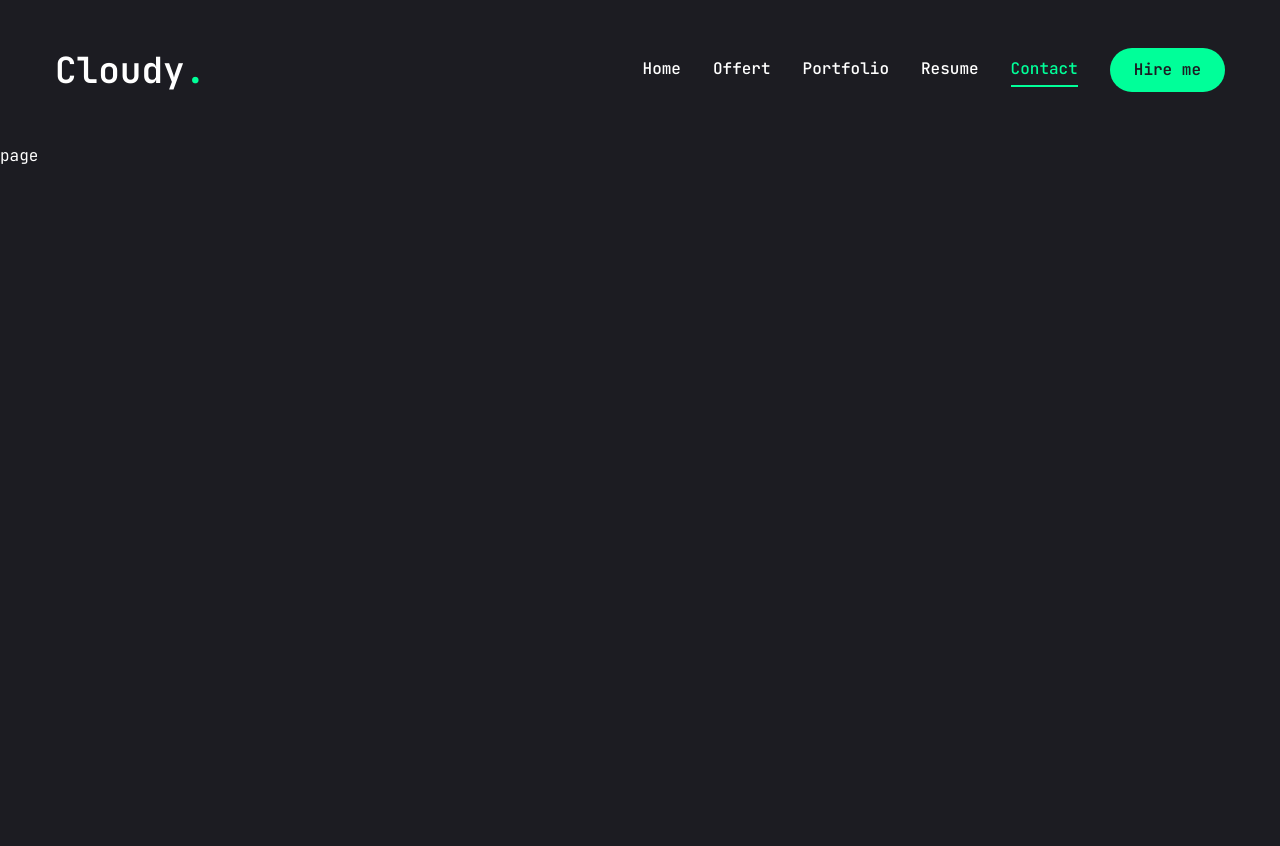
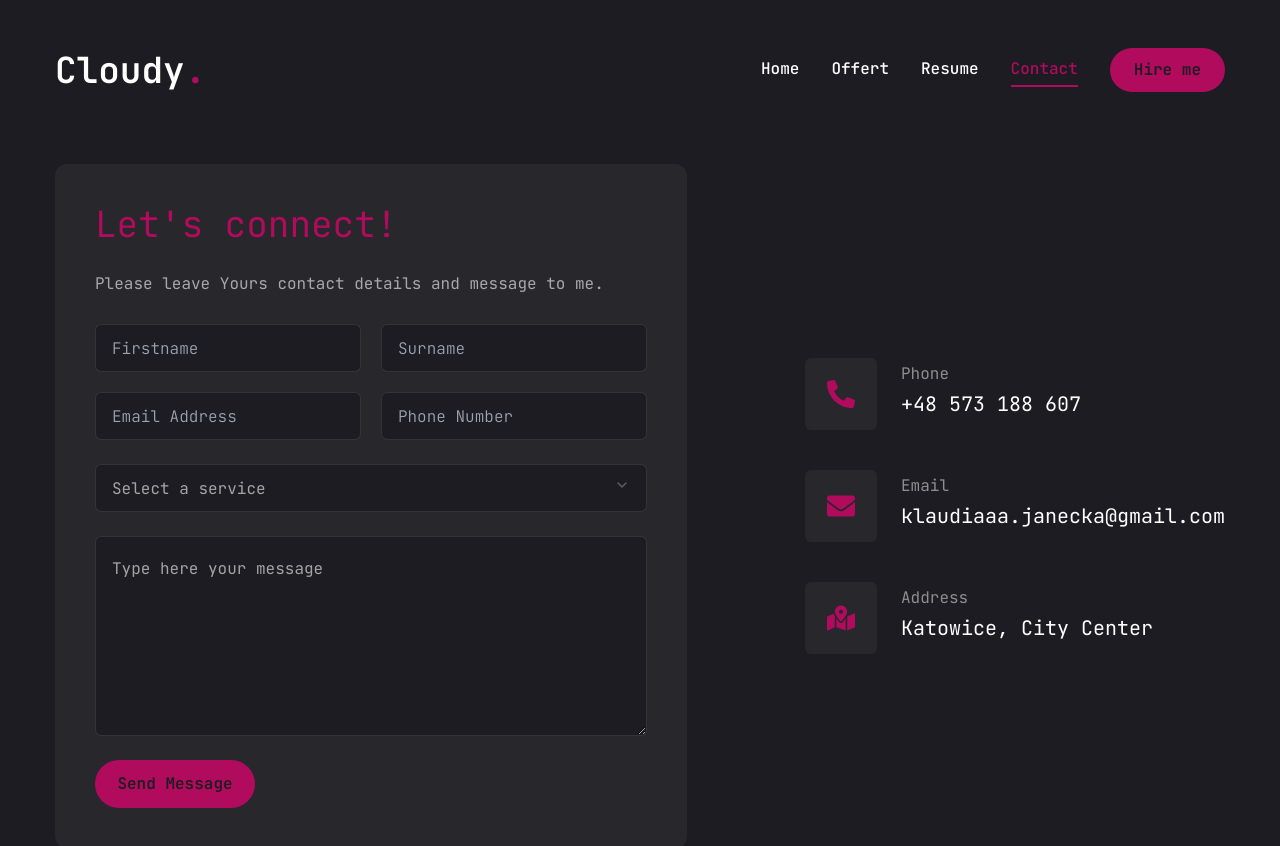
Before and after one commit to klaudiaaaj/cloud_portfolio, a Next.js app: page /contact in a window 1280 px wide. Shown: the top 846 px of the page. Before the commit the page ends 800 px from the top, so only its background shows below. Built offline with nearby package versions, Linux system fonts and the light colour scheme.

Commit message:
Change the color and customize

```diff
--- a/app/contact/page.jsx
+++ b/app/contact/page.jsx
@@ -1,9 +1,100 @@
+"use client"
+
+import { ButtonCon } from '@/components/ui/ButtonCon'
+import { Input } from '@/components/ui/input'
+import { Textarea } from '@/components/ui/textarea'
+import {Select, SelectContent, SelectGroup, SelectItem, SelectLabel, SelectTrigger, SelectValue} from '@/components/ui/select'
+
 import React from 'react'
+import {FaPhoneAlt, FaEnvelope, FaMapMarkedAlt} from "react-icons/fa"
+import { motion } from 'framer-motion'
 
-function page() {
-  return (
-    <div>page</div>
-  )
-}
+const info =[
+  {
+    icon:<FaPhoneAlt />,
+    title:"Phone",
+    value: "+48 573 188 607"
+  },
+  {
+    icon:<FaEnvelope />,
+    title:"Email",
+    value: "klaudiaaa.janecka@gmail.com"
+  },
+  {
+    icon:<FaMapMarkedAlt />,
+    title:"Address",
+    value: "Katowice, City Center"
+  },
+]
 
-export default page
+const Contact = () => {
+return(
+  <motion.section
+  initial={{opacity: 0}}
+  animate={{
+    opacity:1,
+    transition: {delay:1.5, duration: 0.4, ease: "easeIn"}
+  }} className="py-6"
+  >
+<div className='container mx-auto'>
+<div className='flex flex-col xl:flex-row gap-[30px]'>
+  <div className='xl:h-[60%] xl:w-[54%] order-2 xl:order-none'>
+    <form className='flex flex-col gap-6 p-10 bg-[#27272c] rounded-xl'>
+      <h3 className='text-4xl text-accent'>Let's connect!</h3>
+      <p className="text-white/60">Please leave Yours contact details and message to me.  </p>
+      <div className="grid grid-cols-1 md:grid-cols-2 gap-5">
+        <Input type="firstname" placeholder="Firstname"/>
+        <Input type="surname" placeholder="Surname"/>
+        <Input type="email" placeholder="Email Address"/>
+        <Input type="Phone" placeholder="Phone Number"/>
+      </div>
+      <Select>
+        <SelectTrigger className="w-full">
+          <SelectValue  placeholder="Select a service" />
+        </SelectTrigger>
+        <SelectContent>
+          <SelectGroup>
+            <SelectLabel> Select a service
+            </SelectLabel>
+              <SelectItem value ="est"> Web Development - Let me build/modify your website </SelectItem>
+              <SelectItem value ="est"> DevOps service - Let me help you with your infrastructure </SelectItem>
+              <SelectItem value ="est"> Database Engineering - Let me perform database, structural moderations </SelectItem>
+              <SelectItem value ="est"> Hire Me - Connect with me to give me a job proposal </SelectItem>
+              <SelectItem value ="est"> Software Consultation </SelectItem>
+              <SelectItem value ="est"> Other </SelectItem>
+          </SelectGroup>
+        </SelectContent>
+      </Select>
+      <Textarea className="h-[200px] w-full rounded-md border-white/10 bg-primary px-4 py-5 text-base placeholder:text-white/60 focus:border-accent/50 outline-none focus-visible:ring-offset-0 disabled-cursor-not-allowed disabled:opacity-50"
+      placeholder="Type here your message">
+      </Textarea>
+      <ButtonCon size="md" className="max-w-40">
+      Send Message
+    </ButtonCon>
+    </form>
+
+  </div>
+  <div className='flex-1 flex items-center xl:justify-end order-1 xl:order-none mb-8 xl:mb-0'>
+  <ul className='flex flex-col gap-10'>
+    {info.map((item, index) => {
+      return (
+        <li key={index} className='flex items-start gap-6 xl:flex-row'>
+          <div className='w-[52px] h-[52px] xl:w-[72px] xl:h-[72px] text-[28px] bg-[#27272c] text-accent rounded-md flex items-center justify-center'>
+        {item.icon}
+          </div>
+          <div className='flex-1 flex flex-col xl:items-start'>
+            <p className='text-white/50'>{item.title}</p>
+            <h3 className='text-xl xl:ml-0'>{item.value}</h3>
+          </div>
+        </li>
+      );
+    })}
+  </ul>
+</div>
+</div>
+
+</div>
+
+  </motion.section>
+)}
+export default Contact
--- a/app/globals.css
+++ b/app/globals.css
@@ -11,7 +11,13 @@ body {
     text-wrap: balance;
   }
 }
-
+@font-face {
+  font-family: 'JetBrains Mono';
+  src: url('/fonts/JetBrainsMono-Regular.woff2') format('woff2');
+  font-weight: 400;
+  font-style: normal;
+  font-display: swap;
+}
 @layer base {
   :root {
     --background: 0 0% 100%;
@@ -93,7 +99,7 @@ body {
     -webkit-text-stroke: 1px #ffffff;
   }
   .text-outline-hover{
-    -webkit-text-stroke: 1px #00ff99;
+    -webkit-text-stroke: 1px #b00b5d;
   }
     .semi-muted-foreground {
       color: hsl(240, 5%, 64.9%);
--- a/app/layout.js
+++ b/app/layout.js
@@ -8,6 +8,7 @@ const jetbrainsMono = JetBrains_Mono({
   subsets: ['latin'],
   weight: ['100', '200', '300', '400', '500', '600', '700'],
   variable: '--font-jetbrains-mono',
+  display: "swap",
 })
 
 const geistSans = localFont({
@@ -29,7 +30,7 @@ export default function RootLayout({ children }) {
   return (
     <html lang="en">
       <body
-        className={jetbrainsMono.className}
+      style={{fontFamily: "'JetBrains Mono', monospace"}}
       >
       <Header/>
       <PageTransistion>
--- a/app/page.js
+++ b/app/page.js
@@ -27,7 +27,7 @@ export default function Home() {
             </div>
           </div>
          </div>
-      <div className="order-1 xl:order-none mb-8 xl:mb-0">
+      <div className="order-1 xl:order-none px-2 mb-8 xl:mb-0">
       <HeaderPhoto/>
          </div>
      </div>
--- a/app/portfolio/page.jsx
+++ /dev/null
@@ -1,9 +0,0 @@
-import React from 'react'
-
-function Portfolio() {
-  return (
-    <div>Portfolio page</div>
-  )
-}
-
-export default Portfolio
--- a/components/HeaderPhoto.jsx
+++ b/components/HeaderPhoto.jsx
@@ -36,7 +36,7 @@ function HeaderPhoto() {
             cx="253"
             cy="253"
             r="250"
-            stroke="#00ff99"
+            stroke="#951555"
             strokeWidth="4"
             strokeLinecap="round"
             strokeLinejoin="round"
--- a/components/nav.jsx
+++ b/components/nav.jsx
@@ -12,10 +12,6 @@ import { usePathname
     {
         name:'offert',
         path:'/offert'
-    },
-    {
-        name:'portfolio',
-        path:'/portfolio'
     },
     {
         name:'resume',
--- a/components/ui/input.jsx
+++ b/components/ui/input.jsx
@@ -7,7 +7,7 @@ const Input = React.forwardRef(({ className, type, ...props }, ref) => {
     (<input
       type={type}
       className={cn(
-        "flex h-10 w-full rounded-md border border-input bg-background px-3 py-2 text-sm ring-offset-background file:border-0 file:bg-transparent file:text-sm file:font-medium file:text-foreground placeholder:text-muted-foreground focus-visible:outline-none focus-visible:ring-2 focus-visible:ring-ring focus-visible:ring-offset-2 disabled:cursor-not-allowed disabled:opacity-50",
+        "flex h-12 w-full rounded-md border border-white/10  bg-primary px-4 py-5 text-sm ring-offset-background file:border-0 file:bg-transparent file:text-sm file:font-medium text-base font-light file:text-foreground  focus:border-accent disabled:cursor-not-allowed disabled:opacity-50 outline-none",
         className
       )}
       ref={ref}
--- a/components/ui/select.jsx
+++ b/components/ui/select.jsx
@@ -16,7 +16,7 @@ const SelectTrigger = React.forwardRef(({ className, children, ...props }, ref)
   <SelectPrimitive.Trigger
     ref={ref}
     className={cn(
-      "flex h-10 w-full items-center justify-between rounded-md border border-input bg-background px-3 py-2 text-sm ring-offset-background placeholder:text-muted-foreground focus:outline-none focus:ring-2 focus:ring-ring focus:ring-offset-2 disabled:cursor-not-allowed disabled:opacity-50 [&>span]:line-clamp-1",
+      "flex h-[48px] w-full item-center justify-between bg-primary text-base rounded-md border border-white/10 px-4 py-3 text-white/60 placeholder:text-white/10 focus:border-accent/50 outline-none",
       className
     )}
     {...props}>
@@ -54,7 +54,7 @@ const SelectContent = React.forwardRef(({ className, children, position = "poppe
     <SelectPrimitive.Content
       ref={ref}
       className={cn(
-        "relative z-50 max-h-96 min-w-[8rem] overflow-hidden rounded-md border bg-popover text-popover-foreground shadow-md data-[state=open]:animate-in data-[state=closed]:animate-out data-[state=closed]:fade-out-0 data-[state=open]:fade-in-0 data-[state=closed]:zoom-out-95 data-[state=open]:zoom-in-95 data-[side=bottom]:slide-in-from-top-2 data-[side=left]:slide-in-from-right-2 data-[side=right]:slide-in-from-left-2 data-[side=top]:slide-in-from-bottom-2",
+        "relative z-50 max-h-96 min-w-[8rem] overflow-hidden rounded-md border-white/10 bg-primary text-white shadow-md data-[state=open]:animate-in data-[state=closed]:animate-out data-[state=closed]:fade-out-0 data-[state=open]:fade-in-0 data-[state=closed]:zoom-out-95 data-[state=open]:zoom-in-95 data-[side=bottom]:slide-in-from-top-2 data-[side=left]:slide-in-from-right-2 data-[side=right]:slide-in-from-left-2 data-[side=top]:slide-in-from-bottom-2",
         position === "popper" &&
           "data-[side=bottom]:translate-y-1 data-[side=left]:-translate-x-1 data-[side=right]:translate-x-1 data-[side=top]:-translate-y-1",
         className
--- a/components/ui/textarea.jsx
+++ b/components/ui/textarea.jsx
@@ -6,7 +6,7 @@ const Textarea = React.forwardRef(({ className, ...props }, ref) => {
   return (
     (<textarea
       className={cn(
-        "flex min-h-[80px] w-full rounded-md border border-input bg-background px-3 py-2 text-sm ring-offset-background placeholder:text-muted-foreground focus-visible:outline-none focus-visible:ring-2 focus-visible:ring-ring focus-visible:ring-offset-2 disabled:cursor-not-allowed disabled:opacity-50",
+        "flex min-h-[80px] w-full rounded-md border border-input bg-background px-3 py-2 text-sm ring-offset-background placeholder:text-muted-foreground focus-visible:outline-none  disabled:cursor-not-allowed disabled:opacity-50",
         className
       )}
       ref={ref}
--- a/package.json
+++ b/package.json
@@ -28,6 +28,7 @@
     "react-countup": "^6.5.3",
     "react-dom": "^18",
     "react-icons": "^5.4.0",
+    "react-select": "^5.10.0",
     "scrollarea": "^1.0.0",
     "tailwind-merge": "^2.5.3",
     "tailwindcss-animate": "^1.0.7"
--- a/tailwind.config.js
+++ b/tailwind.config.js
@@ -45,8 +45,8 @@ module.exports = {
   				foreground: 'hsl(var(--muted-foreground))'
   			},
   			accent: {
-  				DEFAULT: '#00ff99',
-				hover: '#00e187',
+  				DEFAULT: '#b00b5d',
+				hover: '#b00b5d',
   				foreground: 'hsl(var(--accent-foreground))'
   			},
   			destructive: {
```
Also changed, not shown: 1 other file (tests, documents, lock files or other folders).
